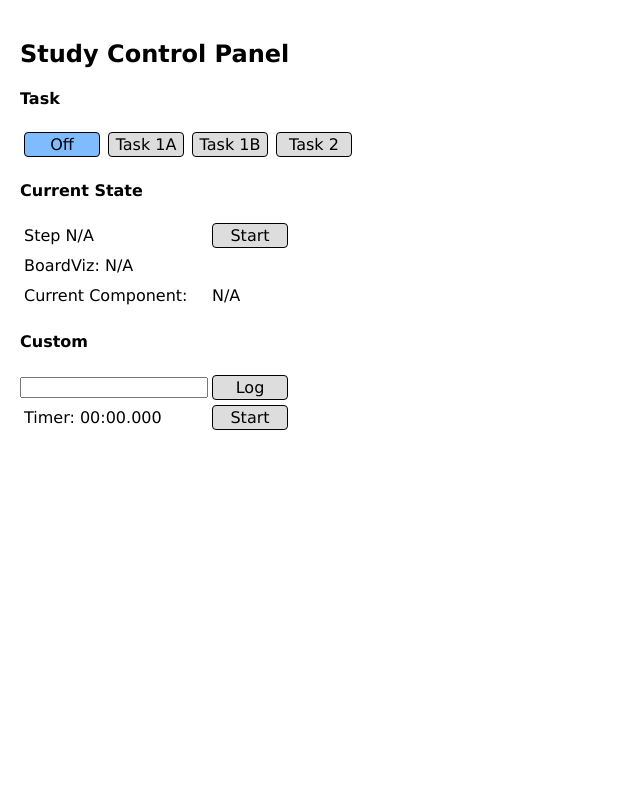
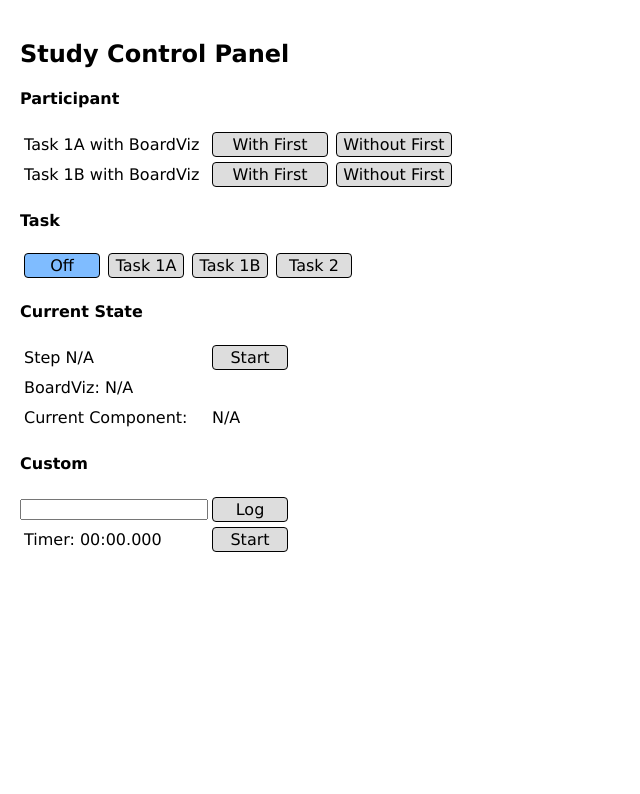
Before and after one commit to ubicomplab/ar-debug-workbench, a Flask app: page /study in a window 1280 px wide. Shown: the top 794 px of the page, without its empty margins (0-640 px from the left). Run offline with Flask 2, Linux system fonts and the light colour scheme.

Commit message:
study control panel now lets you choose between boardviz first or second for task 1a/b

```diff
--- a/ardw-app/application.py
+++ b/ardw-app/application.py
@@ -211,7 +211,7 @@ def handle_connect():
     global selection
     global projector_mode, projector_calibration, board_pos
     global active_session, active_session_is_recording
-    global study_state, compdict
+    global study_state, study_settings, compdict
 
     active_connections += 1
     logging.info(f"Client connected ({active_connections} active)")
@@ -280,6 +280,9 @@ def handle_connect():
             })
             if study_state["step_done"]:
                 emit("study-event", {"event": "success", "refid": refid, "task": task})
+
+    for task, val in study_settings["WithBoardVizFirst"].items():
+        emit("study-event", {"event": "settings", "task": task, "first_with": val})
 
     # not sure if there's a better way to avoid spamming all clients every time one connects
     emit("config", {
@@ -424,7 +427,7 @@ def handle_tool_debug(data):
 
 @socketio.on("study-event")
 def handle_study_event(data):
-    global study_state, study_timer, study_modules, compdict
+    global study_state, study_timer, study_modules, study_settings, compdict
 
     if len(study_modules) == 0:
         logging.error("Received study event, but modules failed to initialize, ignoring")
@@ -450,7 +453,8 @@ def handle_study_event(data):
                 study_state["current_modules"] = shuffled
                 study_state["step"] = -1
                 study_state["step_done"] = True
-                study_state["boardviz"] = config.getboolean("Study", f"Task{data['task']}WithBoardVizFirst")
+                # study_state["boardviz"] = config.getboolean("Study", f"Task{data['task']}WithBoardVizFirst")
+                study_state["boardviz"] = study_settings["WithBoardVizFirst"][data["task"]]
 
         socketio.emit("study-event", data)
     elif data["event"] == "step":
@@ -475,7 +479,8 @@ def handle_study_event(data):
 
                 if task == "1A" or task == "1B":
                     if step == len(study_modules) / 2:
-                        study_state["boardviz"] = not config.getboolean("Study", f"Task{task}WithBoardVizFirst")
+                        # study_state["boardviz"] = not config.getboolean("Study", f"Task{task}WithBoardVizFirst")
+                        study_state["boardviz"] = not study_settings["WithBoardVizFirst"][data["task"]]
                     elif step == len(study_modules):
                         study_log("Finished")
                         study_state["active"] = False
@@ -519,6 +524,9 @@ def handle_study_event(data):
             study_log(f"Custom timer took {display_time:.3f}s")
 
         socketio.emit("study-event", {"event": "timer", "on": study_timer["on"], "time": display_time})
+    elif data["event"] == "settings":
+        study_settings["WithBoardVizFirst"][data["task"]] = data["first_with"]
+        socketio.emit("study-event", data)
 
 
 @socketio.on("dmm")
@@ -1458,7 +1466,7 @@ if __name__ == "__main__":
         "step": 0,                  # current index in current_modules (can be -1)
         "step_done": False,         # iff False, participant has not yet completed this step
         "step_start": 0,            # time.time() at the start of this step
-        "boardviz": True            # iff True, BoardViz is on for this step
+        "boardviz": True,           # iff True, BoardViz is on for this step
     }
     study_timer = {
         "on": False,
@@ -1480,6 +1488,12 @@ if __name__ == "__main__":
             study_bringup = []
             logging.error("Study bringup list contained unknown net, task 2 cannot be run")
             break
+    study_settings = {
+        "WithBoardVizFirst": {
+            "1A": False,
+            "1B": False,
+        },
+    }
 
     # possible values: "no_function", "voltage", "resistance", "diode", "continuity"
     dmm_mode = "no_function"
--- a/ardw-app/static/study.js
+++ b/ardw-app/static/study.js
@@ -1,4 +1,24 @@
 var socket = io();
+
+var first_with = {
+    "1A": {
+        "with": document.getElementById("first-with-1a"),
+        "without": document.getElementById("first-without-1a"),
+    },
+    "1B": {
+        "with": document.getElementById("first-with-1b"),
+        "without": document.getElementById("first-without-1b"),
+    }
+}
+
+for (let task in first_with) {
+    first_with[task].with.addEventListener("click", () => {
+        socket.emit("study-event", {"event": "settings", "task": task, "first_with": true});
+    });
+    first_with[task].without.addEventListener("click", () => {
+        socket.emit("study-event", {"event": "settings", "task": task, "first_with": false});
+    });
+}
 
 var task_buttons = {
     "off": document.getElementById("task-off"),
@@ -105,6 +125,15 @@ socket.on("study-event", (data) => {
                 timer_text.innerText = displaySeconds(data.time);
             }
             break;
+        case "settings":
+            if (data.first_with) {
+                first_with[data.task].with.classList.add("selected");
+                first_with[data.task].without.classList.remove("selected");
+            } else {
+                first_with[data.task].with.classList.remove("selected");
+                first_with[data.task].without.classList.add("selected");
+            }
+            break;
         default:
             console.log(data);
             break;
--- a/ardw-app/static/style.css
+++ b/ardw-app/static/style.css
@@ -697,6 +697,9 @@ div.canvas-container>canvas {
     width: 70px;
     cursor: pointer;
 }
+.study-buttons > .button.long {
+    width: 110px;
+}
 .study-buttons > .button:hover {
     background-color: #ccc
 }
--- a/ardw-app/templates/study.html
+++ b/ardw-app/templates/study.html
@@ -9,6 +9,18 @@
 
 <body style="padding:20px;">
     <h2>Study Control Panel</h2>
+
+    <h4>Participant</h4>
+    <div class="study-buttons">
+        <div class="text">Task 1A with BoardViz</div>
+        <div class="button long" id="first-with-1a">With First</div>
+        <div class="button long" id="first-without-1a">Without First</div>
+    </div>
+    <div class="study-buttons">
+        <div class="text">Task 1B with BoardViz</div>
+        <div class="button long" id="first-with-1b">With First</div>
+        <div class="button long" id="first-without-1b">Without First</div>
+    </div>
 
     <h4>Task</h4>
     <div class="study-buttons">
```
